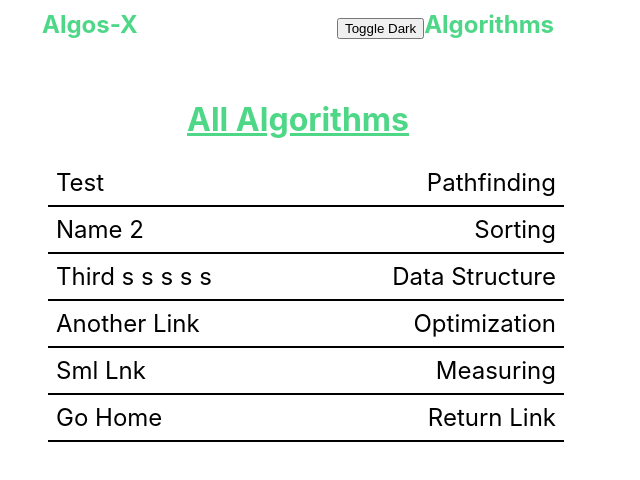
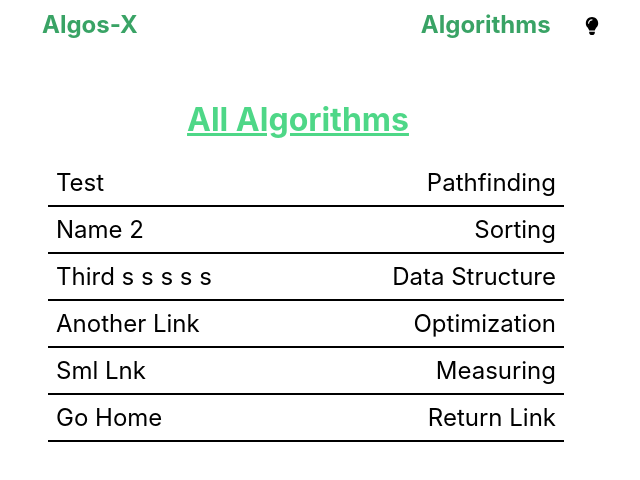
Before and after one commit to JoshBergman/Algorithms-Explained, a React (Create React App) app: page /algorithms in a window 1280 px wide. Shown: the top 480 px of the page, without its empty margins (342-982 px from the left). Built offline with nearby package versions, Linux system fonts and the light colour scheme.

Commit message:
Header animation

```diff
--- a/package.json
+++ b/package.json
@@ -12,6 +12,7 @@
     "@types/react-dom": "^18.0.10",
     "react": "^18.2.0",
     "react-dom": "^18.2.0",
+    "react-icons": "^4.7.1",
     "react-router-dom": "^6.8.0",
     "react-scripts": "5.0.1",
     "typescript": "^4.9.4",
--- a/src/Components/UI/PageComponents/Header/Header.module.css
+++ b/src/Components/UI/PageComponents/Header/Header.module.css
@@ -24,6 +24,15 @@
     float: right;
 }
 
+.linksContainer {
+    height: fit-content;
+    width: 150%;
+
+    display: flex;
+    justify-content: space-evenly;
+    flex-wrap: nowrap;
+}
+
 .logo,
 .link {
     font-size: x-large;
--- a/src/Components/UI/PageComponents/Header/Header.tsx
+++ b/src/Components/UI/PageComponents/Header/Header.tsx
@@ -23,11 +23,13 @@ export default function Header() {
     <div className={styles.mainContainer} style={opacityAnimationStyle}>
       <div className={styles.alignmentContainer}>
         <div className={styles.leftContainer}>
-          <Link to="/" className={styles.logo} style={styleCTX.logoText1}>Algos-X</Link>
+          <Link to="/" className={styles.logo} style={styleCTX.mutedLogoText1}>Algos-X</Link>
         </div>
         <div className={styles.rightContainer}>
+          <div className={styles.linksContainer} >
+            <Link to="/algorithms" className={styles.link} style={styleCTX.mutedLogoText1}>Algorithms</Link>
           <DarkModeButton />
-          <Link to="/algorithms" className={styles.link} style={styleCTX.logoText1}>Algorithms</Link>
+          </div>
         </div>
       </div>
     </div>
--- /dev/null
+++ b/src/Components/UI/PageResources/DarkMode/DarkModeButton.module.css
@@ -0,0 +1,15 @@
+.button {
+    width: fit-content;
+    height: fit-content;
+
+    margin-top: 6px;
+    background-color: transparent;
+    border: 0 solid transparent;
+}
+
+.sun,
+.moon {
+    font-size: large;
+
+    transition: all 0.4s ease-in-out;
+}
--- a/src/Components/UI/PageResources/DarkMode/DarkModeButton.tsx
+++ b/src/Components/UI/PageResources/DarkMode/DarkModeButton.tsx
@@ -1,10 +1,53 @@
-import React, { useContext } from 'react';
+import React, { useContext, useState } from 'react';
+import { BsFillSunFill, BsFillMoonFill } from 'react-icons/bs';
+import { FaLightbulb } from 'react-icons/fa';
+
+import styles from './DarkModeButton.module.css';
 import { StyleContext } from '../../../../Store/ThemeContext';
 
 export default function DarkModeButton() {
     const styleCTX = useContext(StyleContext);
+    const [isLight, setIsLight] = useState(!styleCTX.isDark);
+    const [currTransform, setCurrTransform] = useState(0);
+
+    const toLightModeHandler = () => {
+      styleCTX.toggleDark();
+      animateChange(true);
+    };
+
+    const toDarkModeHandler = () => {
+      styleCTX.toggleDark();
+      animateChange(false);
+    };
+
+    const animateChange = (newState: boolean) => {
+      setCurrTransform(360);
+
+      setTimeout(() => {
+        setIsLight(newState);
+        setTimeout(() => {
+          setCurrTransform(0);
+        }, 30)
+      }, 380);
+    };
+
+    const animationStyle = {
+      ...styleCTX.theme.text1,
+      "transform" : "rotate(" + currTransform + "deg)"
+    };
 
   return (
-    <button onClick={styleCTX.toggleDark}>Toggle Dark</button>
-  )
+    <React.Fragment>
+      {isLight &&
+        <button onClick={toDarkModeHandler} className={styles.button}>
+          <FaLightbulb className={styles.sun} style={animationStyle} />
+        </button>
+      }
+      {!isLight &&
+        <button onClick={toLightModeHandler} className={styles.button}>
+          <BsFillMoonFill className={styles.moon} style={animationStyle} />
+        </button>
+      }
+    </React.Fragment>
+  );
 }
```
Also changed, not shown: 1 other file (tests, documents, lock files or other folders).
